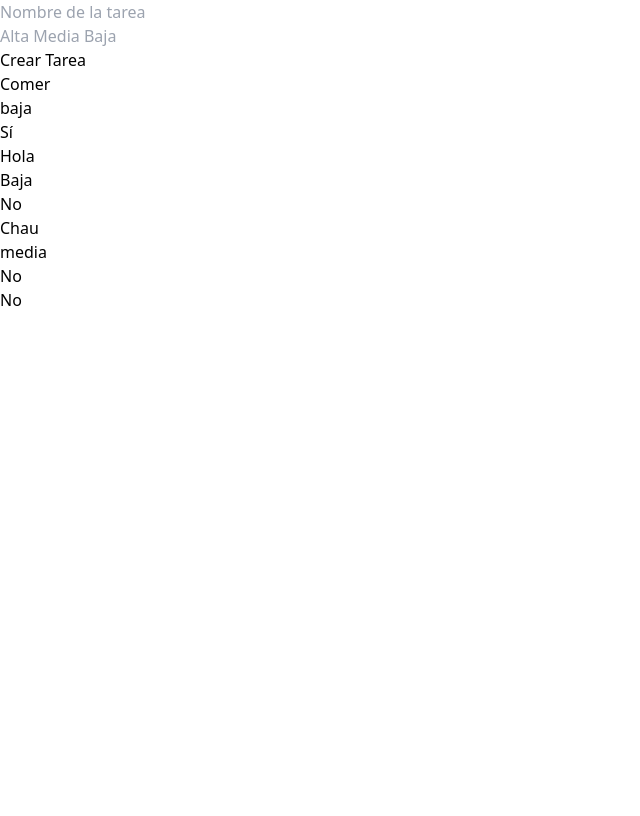
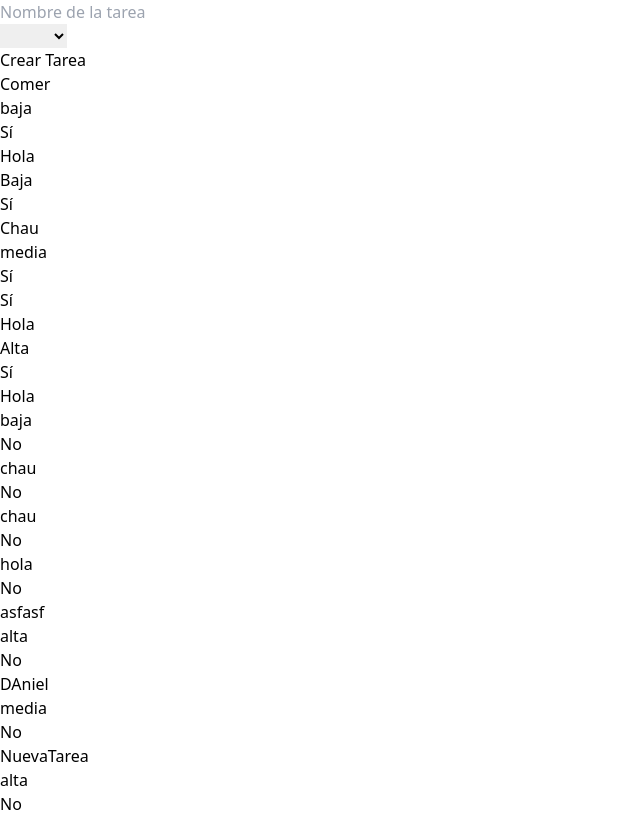
Before and after one commit to Dmedaura/ProyectoCRUD, a React (Vite) app: page / in a window 1280 px wide. Shown: the whole page, without its empty margins (0-640 px from the left). Built offline with nearby package versions, Linux system fonts and the light colour scheme; data requests are answered from the project's data file.

Commit message:
Add files via upload

```diff
--- a/db.json
+++ b/db.json
@@ -9,18 +9,67 @@
     {
       "id": "9119",
       "nombre": "Hola",
-      "prioridad": "Baja"
+      "prioridad": "Baja",
+      "finalizada": true
     },
     {
       "id": "6a20",
       "nombre": "Chau",
       "prioridad": "media",
-      "finalizada": false
+      "finalizada": true
     },
     {
       "id": "770e",
       "nombre": "",
       "prioridad": "",
+      "finalizada": true
+    },
+    {
+      "id": "eddc",
+      "nombre": "Hola",
+      "prioridad": "Alta",
+      "finalizada": true
+    },
+    {
+      "id": "da8e",
+      "nombre": "Hola",
+      "prioridad": "baja",
+      "finalizada": false
+    },
+    {
+      "id": "7985",
+      "nombre": "chau",
+      "prioridad": "",
+      "finalizada": false
+    },
+    {
+      "id": "df37",
+      "nombre": "chau",
+      "prioridad": "",
+      "finalizada": false
+    },
+    {
+      "id": "7ef1",
+      "nombre": "hola",
+      "prioridad": "",
+      "finalizada": false
+    },
+    {
+      "id": "15d8",
+      "nombre": "asfasf",
+      "prioridad": "alta",
+      "finalizada": false
+    },
+    {
+      "id": "64dd",
+      "prioridad": "media",
+      "nombre": "DAniel",
+      "finalizada": false
+    },
+    {
+      "id": "d0cc",
+      "prioridad": "alta",
+      "nombre": "NuevaTarea",
       "finalizada": false
     }
   ]
--- a/src/App.tsx
+++ b/src/App.tsx
@@ -2,27 +2,27 @@ import { useEffect, useState } from "react";
 import reactLogo from "./assets/react.svg";
 import viteLogo from "/vite.svg";
 import { IPersona } from "./types/IPersona";
-import PersonaForm from "./Components/PersonaForm";
+import PersonaForm from "./Components/TareasForm";
 import { ITareas } from "./types/ITareas";
 import Tareas from "./Components/Tareas";
 import { PATCH, POST } from "./services/Peticiones";
+import TareasForm from "./Components/TareasForm";
 
 function App() {
-
-  const [tareas, setTareas] = useState<ITareas[]>([])
-  const [nuevaTarea, setNuevaTarea] = useState({ nombre: '', prioridad: '' });
+  const [tareas, setTareas] = useState<ITareas[]>([]);
+  const [nuevaTarea, setNuevaTarea] = useState({ nombre: "", prioridad: "" });
 
   const traerTareas = async () => {
-    const res = await fetch('http://localhost:3000/tareas');
+    const res = await fetch("http://localhost:3000/tareas");
     const JSONres = await res.json();
-    setTareas(JSONres)
-  }
+    setTareas(JSONres);
+  };
 
   useEffect(() => {
-    traerTareas()
-  }, [])
+    traerTareas();
+  }, []);
 
-
+  console.log(nuevaTarea);
 
   //Crear Tareas
   const crearTarea = async () => {
@@ -31,54 +31,31 @@ function App() {
       prioridad: nuevaTarea.prioridad,
       finalizada: false,
     };
+    console.log(nueva);
     try {
-      const respuesta = await POST<ITareas>('http://localhost:3000/tareas', nueva);
+      const respuesta = await POST<ITareas>(
+        "http://localhost:3000/tareas",
+        nueva
+      );
       setTareas((prev) => [...prev, respuesta]); // Agrega la nueva tarea al estado
-      setNuevaTarea({ nombre: '', prioridad: '' }); // Limpia el formulario
+      setNuevaTarea({ nombre: "", prioridad: "" }); // Limpia el formulario
     } catch (error) {
-      console.error('Error creando la tarea:', error);
+      console.error("Error creando la tarea:", error);
     }
   };
-
-  //Cambiar Tarea
-  const actualizarTarea = async (id: number, tareaActualizada: Partial<ITareas>) => {
-    try {
-      const respuesta = await PATCH<ITareas>('http://localhost:3000/tareas', tareaActualizada);
-      setTareas((prev) =>
-        prev.map((t) => (t.id === id ? { ...t, ...tareaActualizada } : t))
-      );
-    } catch (error) {
-      console.error('Error modificando la tarea:', error)
-    }
-  }
 
   //console.log(tareas)
 
   return (
+    <>
+
+        <TareasForm />
 
 
-    <>
-      <div>
-        <div>
-          <form>
-            <input
-              value={nuevaTarea.nombre}
-              onChange={(e) => setNuevaTarea({ ...nuevaTarea, nombre: e.target.value })}
-              type="text"
-              placeholder="Nombre de la tarea"
-            />
-          </form>
-        </div>
-        <div>
-          <form>
-            <input
-              value={nuevaTarea.prioridad}
-              onChange={(e) => setNuevaTarea({ ...nuevaTarea, prioridad: e.target.value })}
-              type="text"
-              placeholder="Alta Media Baja" />
-          </form>
-        </div>
-        <div><button onClick={crearTarea}>Crear Tarea</button></div>
+
+
+
+
 
 
       <div>
@@ -89,13 +66,10 @@ function App() {
             nombre={tarea.nombre}
             prioridad={tarea.prioridad}
             finalizada={tarea.finalizada}
-              funcion={actualizarTarea}
+            setTareas={setTareas}
           />
         ))}
       </div>
-      </div>
-
-
     </>
   );
 }
--- a/src/Components/Tareas.tsx
+++ b/src/Components/Tareas.tsx
@@ -1,22 +1,37 @@
-import React, { FC } from 'react'
+import React, { Dispatch, FC, SetStateAction } from 'react'
 import { ITareas } from '../types/ITareas'
+import { PATCH } from '../services/Peticiones';
 
-interface ITareas {
-  id: number;
+interface ITareasProps {
+  id: number | string | undefined;
   nombre: string;
   prioridad: string;
   finalizada: boolean;
-  funcion: (id: number) => void;
+  setTareas: Dispatch<SetStateAction<ITareas[]>>
 }
 
-const Tareas: FC<ITareas> = ({finalizada,nombre,prioridad,funcion,id}) => {
+const Tareas: FC<ITareasProps> = ({finalizada,nombre,prioridad,setTareas,id}) => {
+
+//Cambiar Tarea
+const actualizarTarea = async () => {
+  try {
+    const respuesta = await PATCH<ITareas>(`http://localhost:3000/tareas/${id}`, {finalizada: !finalizada});
+    setTareas((prev) =>
+      prev.map((t) => (t.id === id ? { ...t, ...{finalizada:!finalizada} } : t))
+    );
+    console.log(respuesta)
+  } catch (error) {
+    console.error('Error modificando la tarea:', error)
+  }
+}
+
   return (
     <div>
         <h2>{nombre}</h2>
         <h3>{prioridad}</h3>
         <h4>{finalizada}</h4>
         <div className='flex'>
-        <button onClick={() => funcion (id)}>{finalizada ? 'Sí' : 'No'}</button>
+        <button onClick={() => actualizarTarea()}>{finalizada ? 'Sí' : 'No'}</button>
         </div>
 
     </div>
--- /dev/null
+++ b/src/Components/TareasForm.tsx
@@ -0,0 +1,70 @@
+import { ChangeEvent, Dispatch, FC, SetStateAction, useState } from "react";
+import { POST } from "../services/Peticiones";
+import { IPersona } from "../types/IPersona";
+import { ITareas } from "../types/ITareas";
+
+interface ITareasForm {
+  id?: string;
+  nombre?: string;
+  prioridad?: string;
+  finalizada?: boolean;
+  setTareas?: Dispatch<SetStateAction<ITareas[]>>;
+}
+
+const TareasForm: FC<ITareasForm> = ({ setTareas }) => {
+  const [values, setValues] = useState<ITareas>({
+    prioridad: "",
+    nombre: "",
+    finalizada: false,
+  });
+
+  const handleChange = (
+    e: ChangeEvent<HTMLInputElement | HTMLSelectElement>
+  ) => {
+
+    const { name, value } = e.target;
+
+    setValues((prevValues) => ({
+      ...prevValues,
+      [name]: value,
+    }));
+  };
+
+  const handleSubmit = async () => {
+    const res = await POST("http://localhost:3000/tareas", values);
+    console.log(res);
+  };
+
+  return (
+    <div>
+      <form>
+        <input
+          value={values.nombre}
+          name="nombre"
+          onChange={handleChange} // {(e) => setNuevaTarea({ ...nuevaTarea, nombre: e.target.value })}
+          type="text"
+          placeholder="Nombre de la tarea"
+        />
+        <div>
+        <select
+          value={values.prioridad}
+          name="prioridad"
+          onChange={handleChange}
+          className="border p-2 rounded w-full mb-3"
+        >
+          <option value=""></option>
+          <option value="Baja">Baja</option>
+          <option value="Media">Media</option>
+          <option value="Alta">Alta</option>
+        </select>
+      </div>
+
+      </form>
+      <div>
+        <button onClick={handleSubmit}>Crear Tarea</button>
+      </div>
+    </div>
+  );
+};
+
+export default TareasForm;
```
Lines whose indentation alone changed are shown as unchanged.
